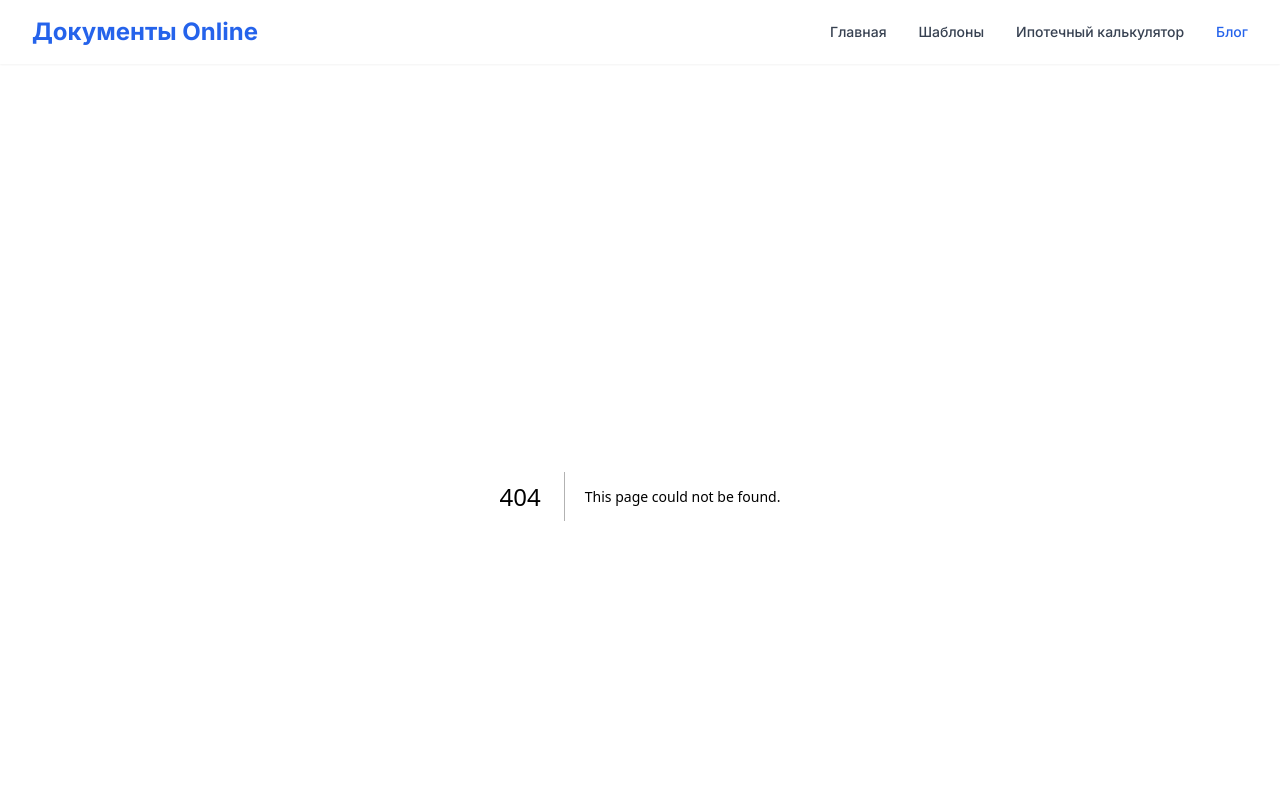
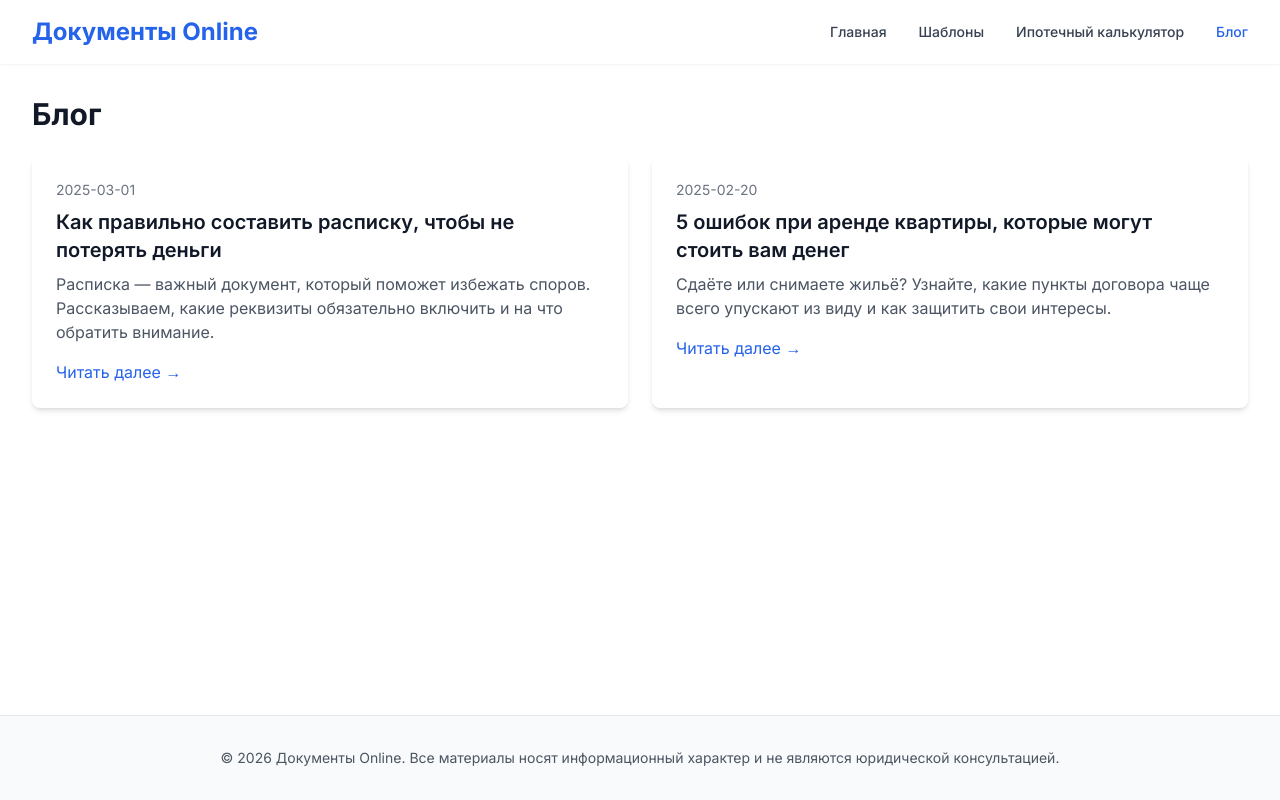
Before and after one commit to pzorin1171-star/for-live, a Next.js app: page /blog in a window 1280 px wide. Before the commit this address had no page. Shown: the top 800 px of the page. Built offline with nearby package versions, Linux system fonts and the light colour scheme.

Commit message:
Create index.tsx

```diff
--- /dev/null
+++ b/src/pages/blog/index.tsx
@@ -0,0 +1,36 @@
+import Link from 'next/link';
+import { getAllPosts } from '@/lib/blog';
+import Card from '@/components/ui/Card';
+import type { BlogPost } from '@/types/blog';
+import type { GetStaticProps } from 'next';
+
+interface BlogIndexProps {
+  posts: BlogPost[];
+}
+
+export default function BlogIndex({ posts }: BlogIndexProps) {
+  return (
+    <div>
+      <h1 className="text-3xl font-bold mb-6">Блог</h1>
+      <div className="grid grid-cols-1 md:grid-cols-2 gap-6">
+        {posts.map((post) => (
+          <Card key={post.slug}>
+            <p className="text-sm text-gray-500 mb-2">{post.date}</p>
+            <h2 className="text-xl font-semibold mb-2">{post.title}</h2>
+            <p className="text-gray-600 mb-4">{post.excerpt}</p>
+            <Link href={`/blog/${post.slug}`} className="text-primary hover:underline">
+              Читать далее →
+            </Link>
+          </Card>
+        ))}
+      </div>
+    </div>
+  );
+}
+
+export const getStaticProps: GetStaticProps = async () => {
+  const posts = getAllPosts();
+  return {
+    props: { posts },
+  };
+};
```
